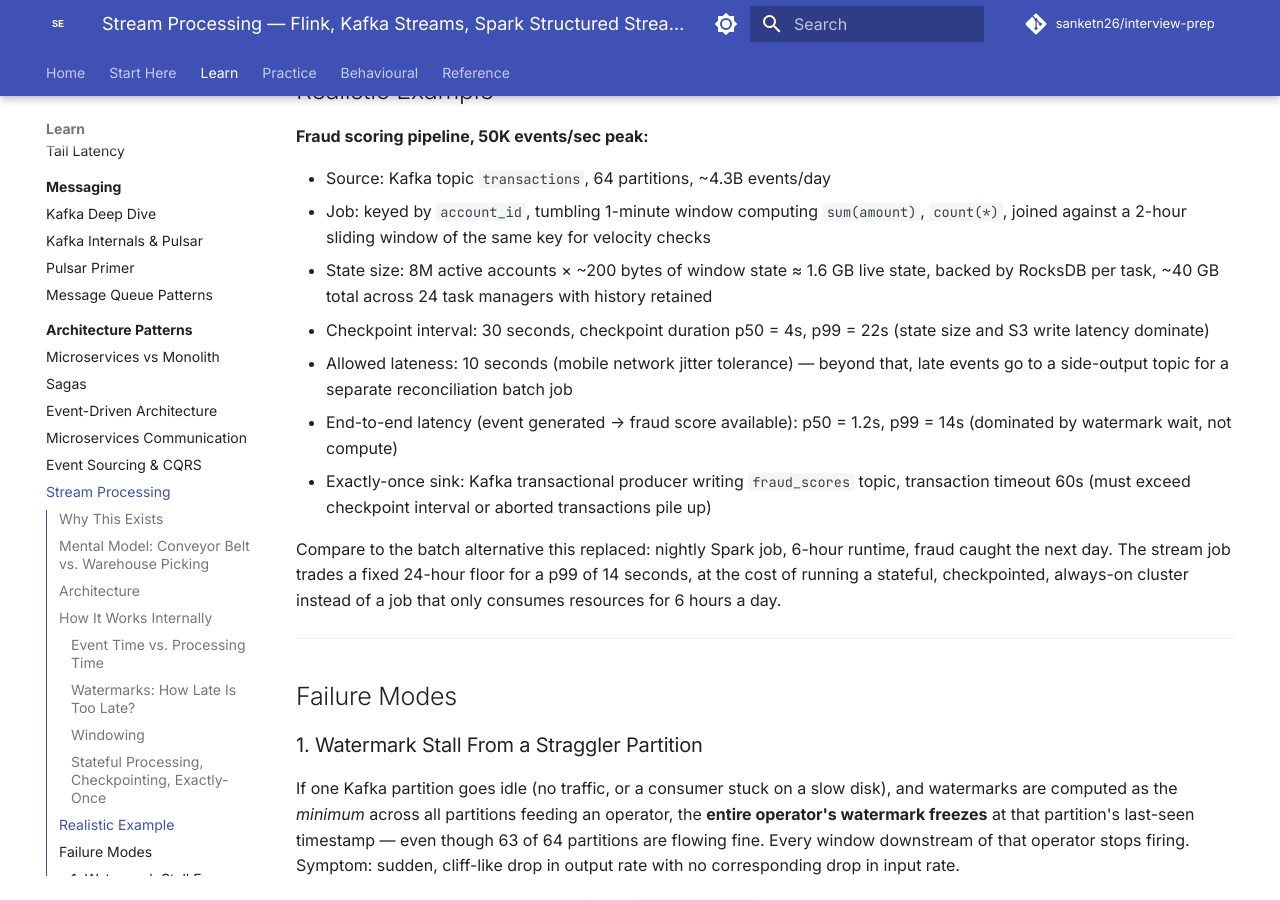
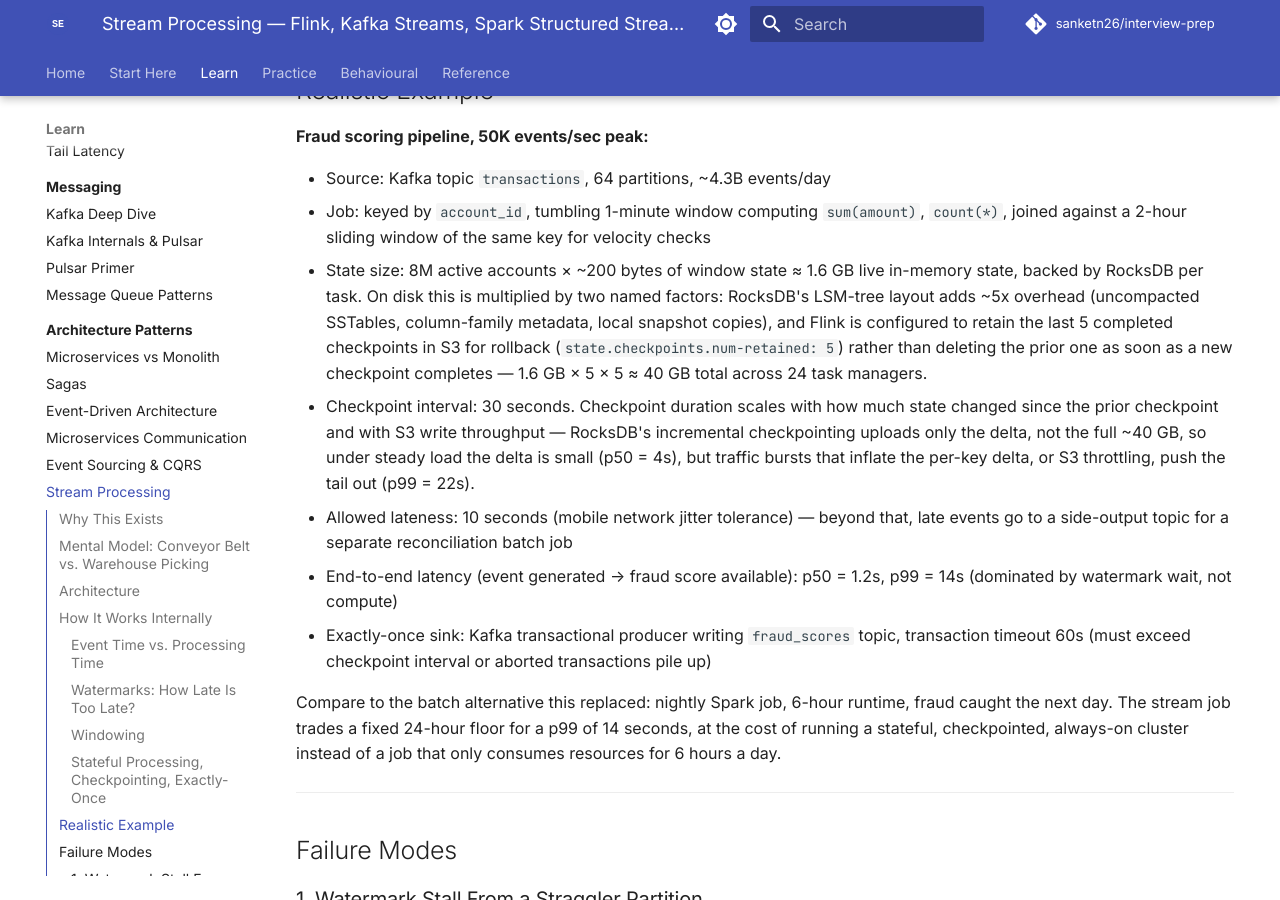
Before and after one commit to sanketn26/interview-prep, an MkDocs documentation site: the page built from docs/architecture-patterns/stream-processing.md, in a window 1280 px wide and 900 px high, scrolled down 3472 px. Built offline with MkDocs 1.6.1 and Material for MkDocs 9.7.7, drawn with Linux system fonts in a browser that asks for light colours; comment, search, counter and statistics services are not loaded.

Commit message:
Fix cost math, unexplained state jump, and RGA tie-breaking gaps
- serverless-vs-containers.md: correct Lambda cost calc (0.4 GB-sec/invocation
  x $0.0000166667 x 50K/day ~= $10/month compute, not $30-50/month), add
  request-count charges as a separate line item
- stream-processing.md: derive the 1.6GB -> 40GB state jump from named
  factors (RocksDB LSM overhead ~5x, 5 retained checkpoints ~5x) instead of
  an unexplained multiplier; tie checkpoint p50/p99 to incremental
  checkpointing and S3 write throughput instead of asserting bare numbers
- crdts.md: explain RGA tie-breaking mechanism -- (replica-id, logical-
  counter) IDs with concurrent inserts at the same predecessor ordered by
  comparing IDs -- in both the concept section and the Staff Q&A

Co-Authored-By: Claude Haiku 4.5 <noreply@anthropic.com>

```diff
--- a/docs/architecture-patterns/stream-processing.md
+++ b/docs/architecture-patterns/stream-processing.md
@@ -137,8 +137,8 @@ State is what makes stream processing hard: a running count, a join buffer, a de
 
 - Source: Kafka topic `transactions`, 64 partitions, ~4.3B events/day
 - Job: keyed by `account_id`, tumbling 1-minute window computing `sum(amount)`, `count(*)`, joined against a 2-hour sliding window of the same key for velocity checks
-- State size: 8M active accounts × ~200 bytes of window state ≈ 1.6 GB live state, backed by RocksDB per task, ~40 GB total across 24 task managers with history retained
-- Checkpoint interval: 30 seconds, checkpoint duration p50 = 4s, p99 = 22s (state size and S3 write latency dominate)
+- State size: 8M active accounts × ~200 bytes of window state ≈ 1.6 GB live in-memory state, backed by RocksDB per task. On disk this is multiplied by two named factors: RocksDB's LSM-tree layout adds ~5x overhead (uncompacted SSTables, column-family metadata, local snapshot copies), and Flink is configured to retain the last 5 completed checkpoints in S3 for rollback (`state.checkpoints.num-retained: 5`) rather than deleting the prior one as soon as a new checkpoint completes — 1.6 GB × 5 × 5 ≈ 40 GB total across 24 task managers.
+- Checkpoint interval: 30 seconds. Checkpoint duration scales with how much state changed since the prior checkpoint and with S3 write throughput — RocksDB's incremental checkpointing uploads only the delta, not the full ~40 GB, so under steady load the delta is small (p50 = 4s), but traffic bursts that inflate the per-key delta, or S3 throttling, push the tail out (p99 = 22s).
 - Allowed lateness: 10 seconds (mobile network jitter tolerance) — beyond that, late events go to a side-output topic for a separate reconciliation batch job
 - End-to-end latency (event generated → fraud score available): p50 = 1.2s, p99 = 14s (dominated by watermark wait, not compute)
 - Exactly-once sink: Kafka transactional producer writing `fraud_scores` topic, transaction timeout 60s (must exceed checkpoint interval or aborted transactions pile up)
```
Also changed, not shown: docs/architecture-patterns/crdts.md (+2 -2 lines), docs/architecture-patterns/serverless-vs-containers.md (+1 -1 lines).
